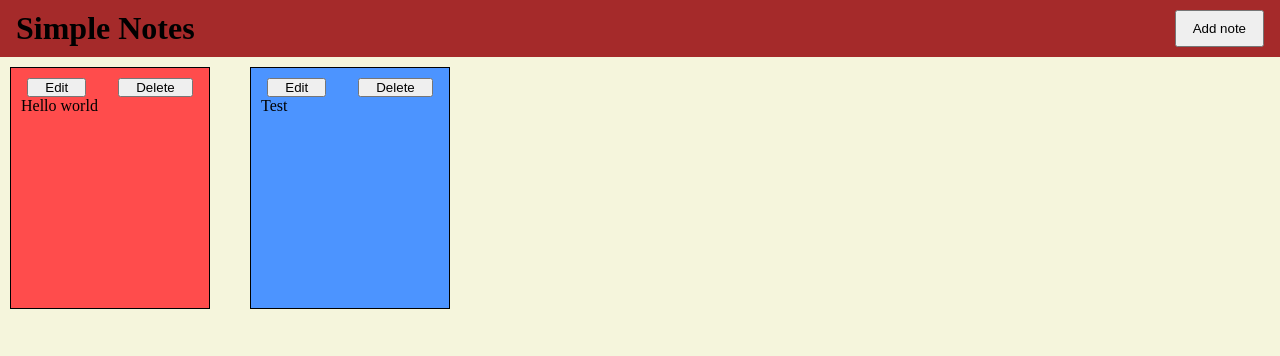
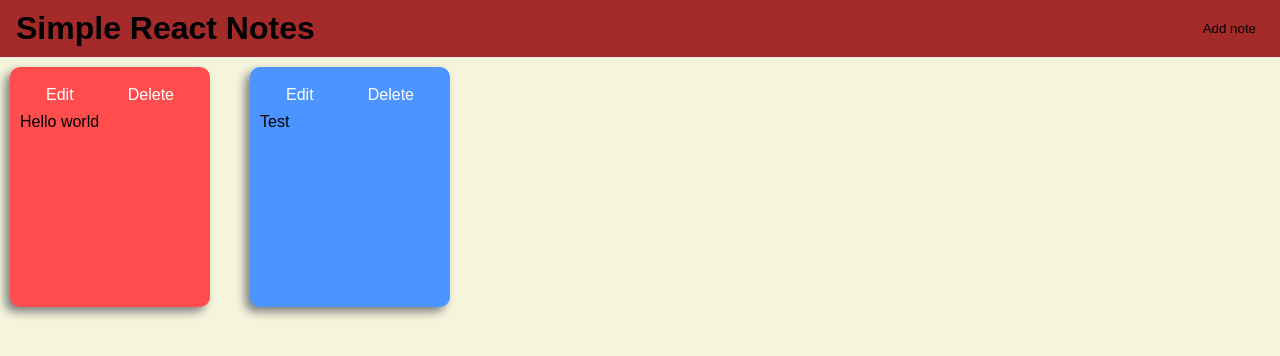
Before and after one commit to PanicAtTheKernal/RichWeb, a React (Create React App) app in the folder Lab-4/problem-1/: page / in a window 1280 px wide. Shown: the top 356 px of the page. Built offline with nearby package versions, Linux system fonts and the light colour scheme.

Commit message:
Improve styling for notes

```diff
--- a/Lab-4/problem-1/src/App.tsx
+++ b/Lab-4/problem-1/src/App.tsx
@@ -1,7 +1,7 @@
 import React, { useState, useRef } from 'react';
 import Header from './components/Header';
 import NoteArea from './components/NoteArea';
-import Note from './components/Note';
+import Note from './components/Note/Note';
 import { Subject } from 'rxjs';
 
 function App() {
--- a/Lab-4/problem-1/src/components/Header.tsx
+++ b/Lab-4/problem-1/src/components/Header.tsx
@@ -5,7 +5,7 @@ function Header() {
 
     return (
         <div className="Header" id="header">
-            <h1 id="heading">Simple Notes</h1>
+            <h1 id="heading">Simple React Notes</h1>
             <button id="addButton">Add note</button>
         </div>
     );
--- /dev/null
+++ b/Lab-4/problem-1/src/components/Note/Note.css
@@ -0,0 +1,28 @@
+.Note {
+    box-shadow: -5px 5px 10px grey;
+    border-radius: 10px;
+    margin: 10px;
+    padding: 10px;
+    max-width: var(--note-width);
+    max-height: var(--note-height);
+    height: var(--note-height);
+    background-color: aliceblue;
+    overflow-wrap: break-word;
+    overflow: scroll;
+}
+
+.NoteHeader {
+    display: flex;
+    justify-content: space-evenly;
+    gap: 2px;
+}
+
+.NoteHeader > button {
+    border: none;
+    color: white;
+    text-align: center;
+    text-decoration: none;
+    font-size: 16px;
+    margin: 1px;
+    flex-grow: 1;
+}
--- a/Lab-4/problem-1/src/components/Note.tsx
+++ b/Lab-4/problem-1/src/components/Note/Note.tsx
@@ -1,6 +1,6 @@
 import React, { useState, useEffect } from 'react';
-import colours from '../colours';
-
+import colours from '../../colours';
+import "./Note.css"
 
 type NoteProps = {
     text: string,
@@ -21,10 +21,10 @@ function Note(props: NoteProps) {
     }, [props])
 
     return (
-        <div className="note" id="note" style={{backgroundColor: colour}}>
-            <div className="noteHeader">
-                <button className="Edit">Edit</button>
-                <button className="Delete">Delete</button>
+        <div className="Note" id="note" style={{backgroundColor: colour}}>
+            <div className="NoteHeader">
+                <button className="active">Edit</button>
+                <button className="danger">Delete</button>
             </div>
             <div>
                 {text}
--- a/Lab-4/problem-1/src/components/NoteArea.tsx
+++ b/Lab-4/problem-1/src/components/NoteArea.tsx
@@ -1,5 +1,5 @@
 import React from 'react';
-import Note from './Note';
+import Note from './Note/Note';
 import { Subject } from 'rxjs';
 
 type NoteAreaProps = {
--- a/Lab-4/problem-1/src/index.css
+++ b/Lab-4/problem-1/src/index.css
@@ -21,6 +21,7 @@ button {
   align-items: center;
   justify-content: center;
   text-align: start;
+  font-family: sans-serif;
 }
 
 #header {
@@ -78,19 +79,21 @@ textarea {
   align-items: start;
 }
 
-.note {
-  border: 1px solid black;
-  margin: 10px;
-  padding: 10px;
-  max-width: var(--note-width);
-  max-height: var(--note-height);
-  height: var(--note-height);
-  background-color: aliceblue;
-  overflow-wrap: break-word;
-  overflow: scroll;
+button {
+  background-color: inherit;
+  border-radius: 5px;
+  border: 0px;
+  padding: 0.5rem;
 }
 
-.noteHeader {
-  display: flex;
-  justify-content: center;
+.danger:hover {
+  background-color: hsl(354, 70%, 54%);
+  border-radius: 5px;
+  padding: 0.5rem;
 }
+
+.active:hover {
+  background-color: hsl(216, 98%, 52%);
+  border-radius: 5px;
+  padding: 0.5rem;
+}
```
